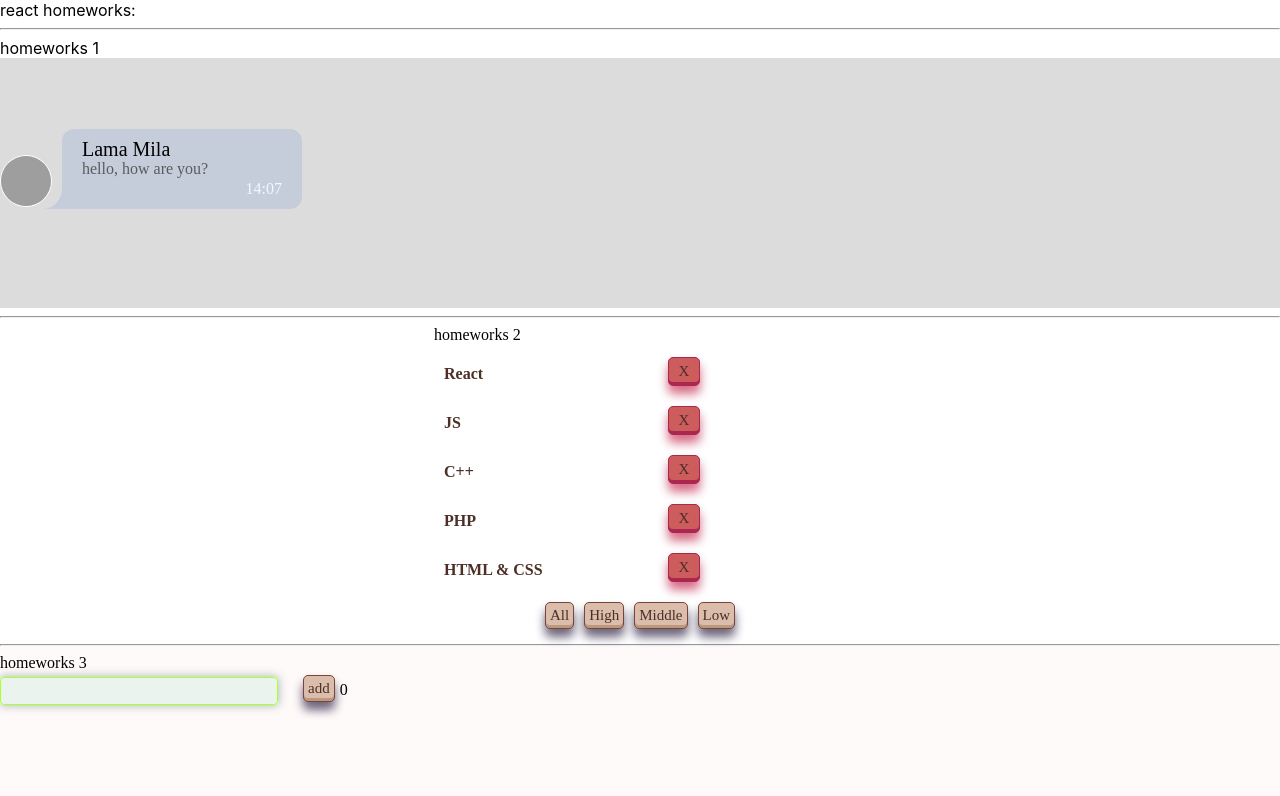
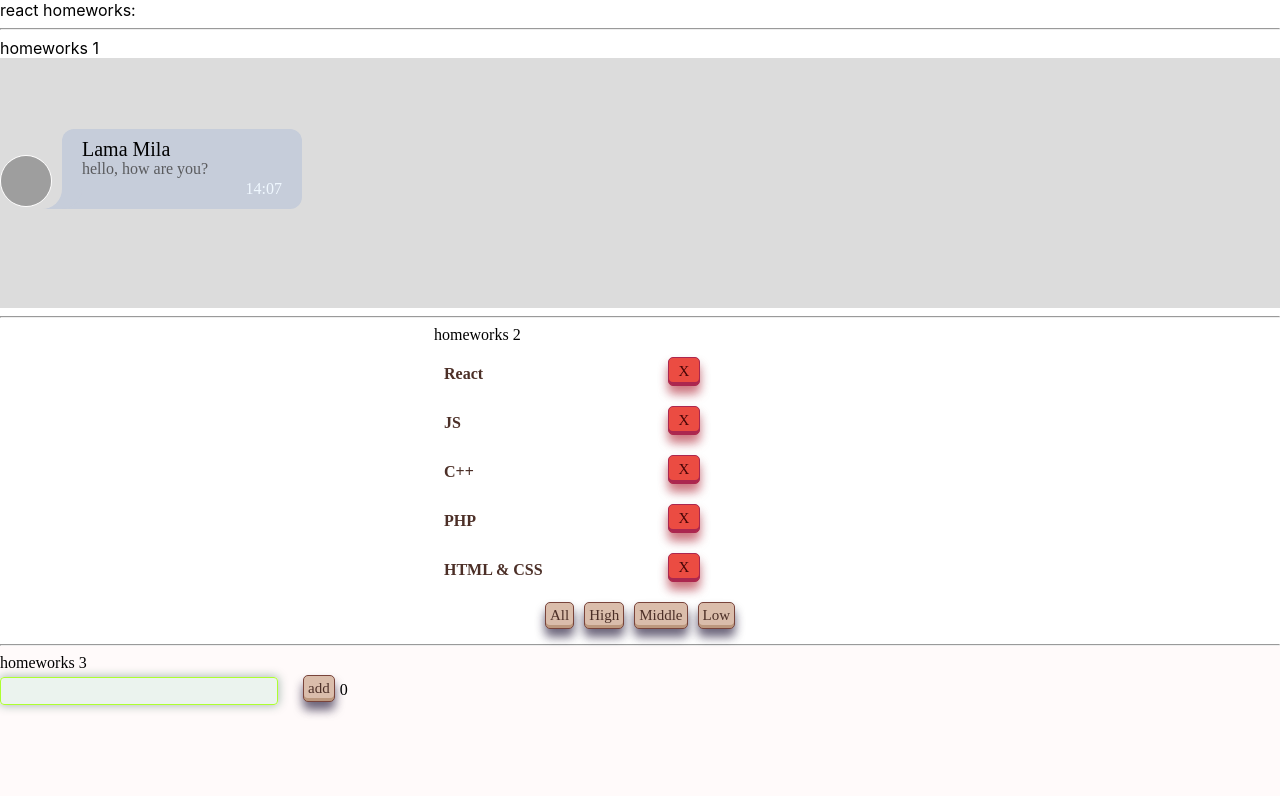
Before and after one commit to e-doschechnikova/Homework-Ignat, a React (Create React App) app: page / in a window 1280 px wide. Shown: the top 796 px of the page. Built offline with nearby package versions, Linux system fonts and the light colour scheme; grey boxes are pictures that could not be loaded; a web font is replaced by a local one.

Commit message:
fix styles for hw2

```diff
--- a/src/p2-homeworks/h4/common/c2-SuperButton/SuperButton.module.css
+++ b/src/p2-homeworks/h4/common/c2-SuperButton/SuperButton.module.css
@@ -49,19 +49,20 @@
   min-width: min-content;
   max-width: max-content;
 
-  background-color: #cd5c5c;
+  background-color: #eb4c42;
   border: 1px solid #ab274f;
   border-radius: 5px;
-  color: #4c2f27;
+  color: #480607;
 
-  box-shadow: rgba(223, 17, 62, 0.5) 0 8px 10px,
+  box-shadow: rgba(202, 51, 64, 0.562) 0 8px 10px,
     rgba(45, 35, 66, 0.3) 0 7px 13px -3px, #ab274f 0 -3px 0 inset;
   transform: translateY(-2px);
   cursor: pointer;
 }
 
 .red:hover {
-  color: white;
-  background: #cb4154;
+  color: #eb4c42;
+
+  background: #480607;
   box-shadow: none;
 }
```
